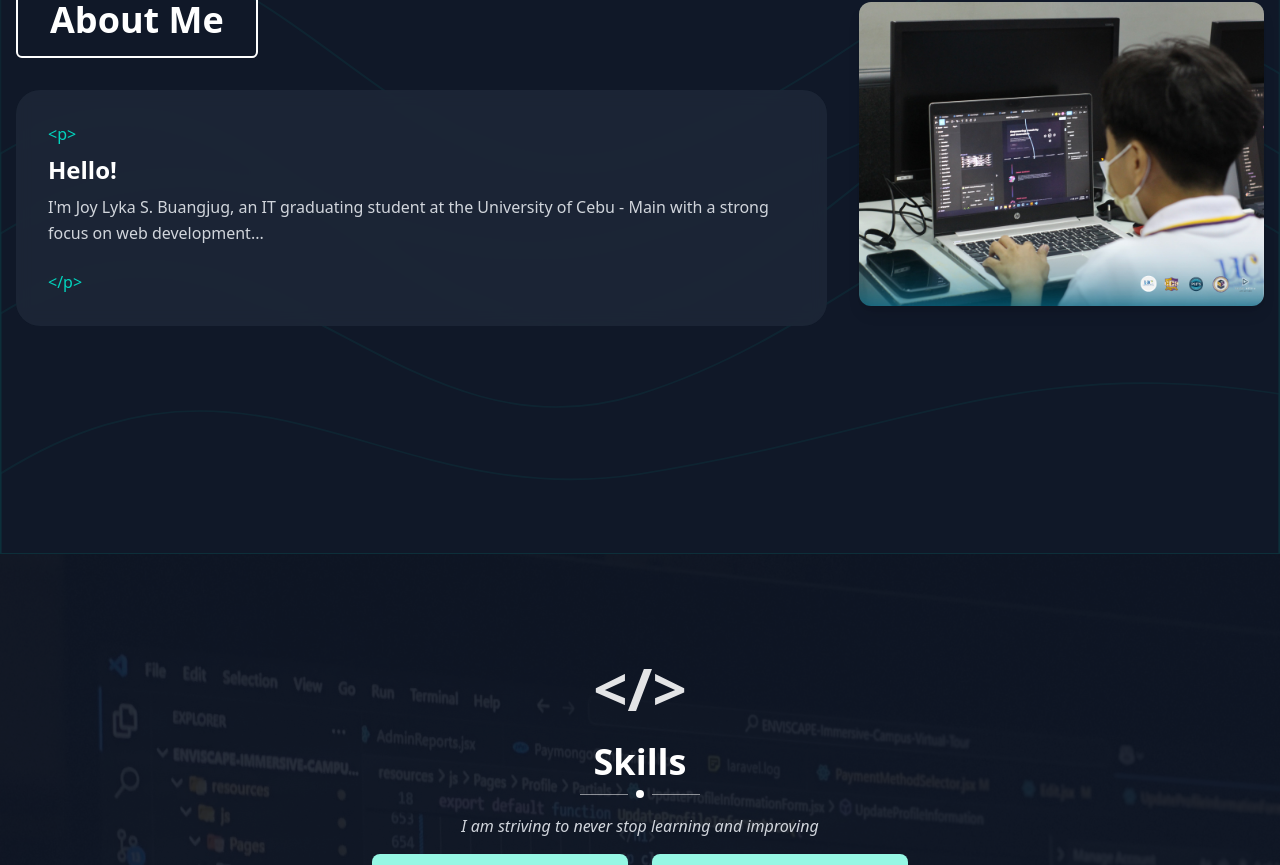
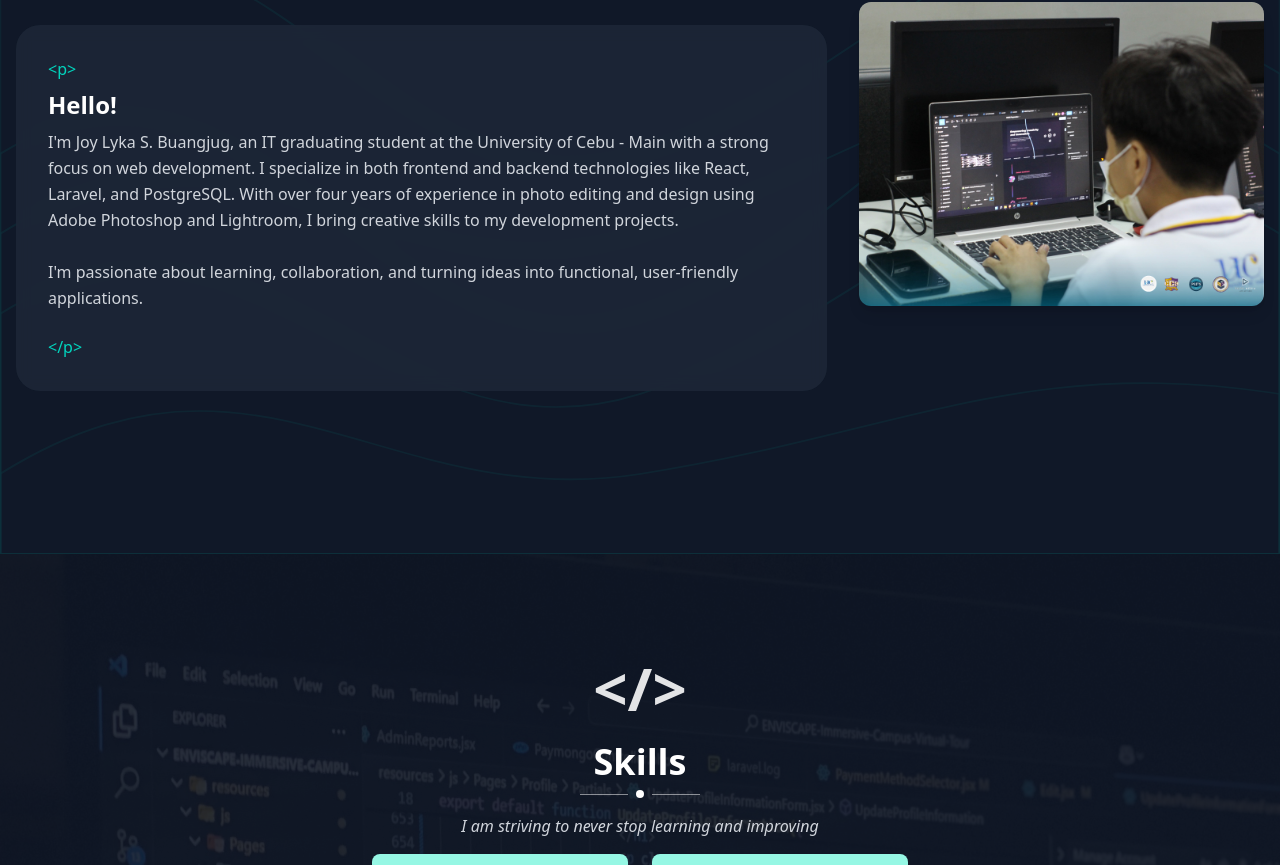
Before and after one commit to johoysz/portfolio-website, a React (Vite) app: page / in a window 1280 px wide. Shown: the part 1012-1877 px from the top of the page. Built offline with nearby package versions, Linux system fonts and the light colour scheme.

Commit message:
fix about me description

```diff
--- a/src/components/AboutMe.jsx
+++ b/src/components/AboutMe.jsx
@@ -80,9 +80,14 @@ const AboutMe = () => {
               <div className="mb-6">
                 <h3 className="text-2xl font-semibold mb-2">Hello!</h3>
                 <p className="text-gray-300 text-sm md:text-base leading-relaxed">
-                  I'm Joy Lyka S. Buangjug, an IT graduating student at the
-                  University of Cebu - Main with a strong focus on web
-                  development...
+                  I'm Joy Lyka S. Buangjug, an IT graduating student at the University of Cebu - Main
+                with a strong focus on web development. I specialize in both frontend and backend
+                technologies like React, Laravel, and PostgreSQL. With over four years of
+                experience in photo editing and design using Adobe Photoshop and Lightroom, I bring
+                creative skills to my development projects.
+                <br /><br />
+                I'm passionate about learning, collaboration, and turning ideas into functional,
+                user-friendly applications.
                 </p>
               </div>
               <div className="text-teal-400">&lt;/p&gt;</div>
```
